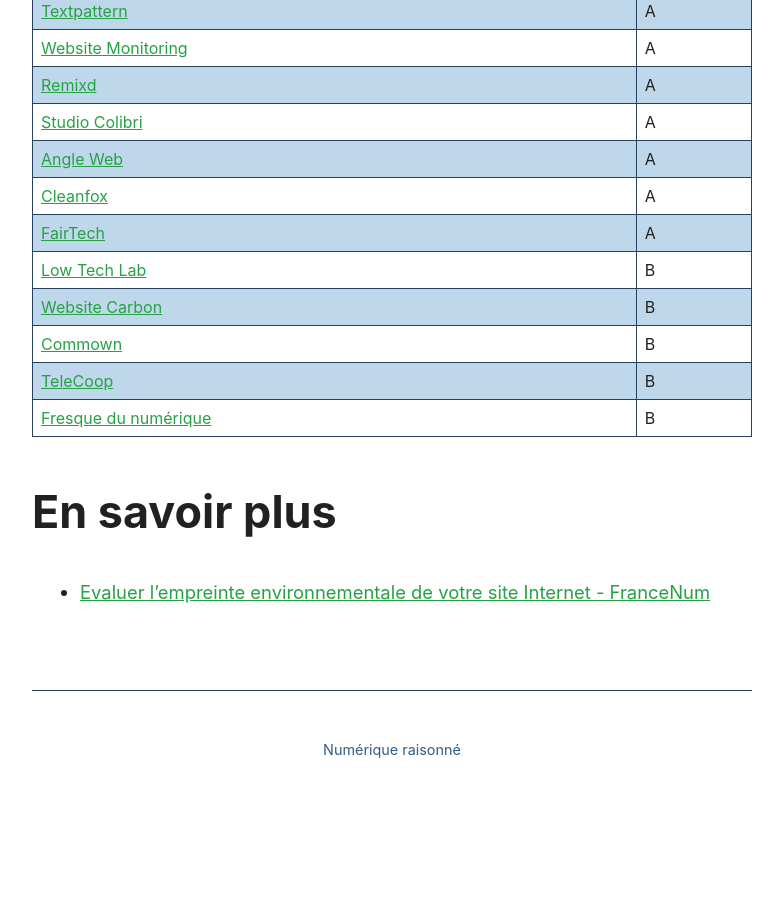
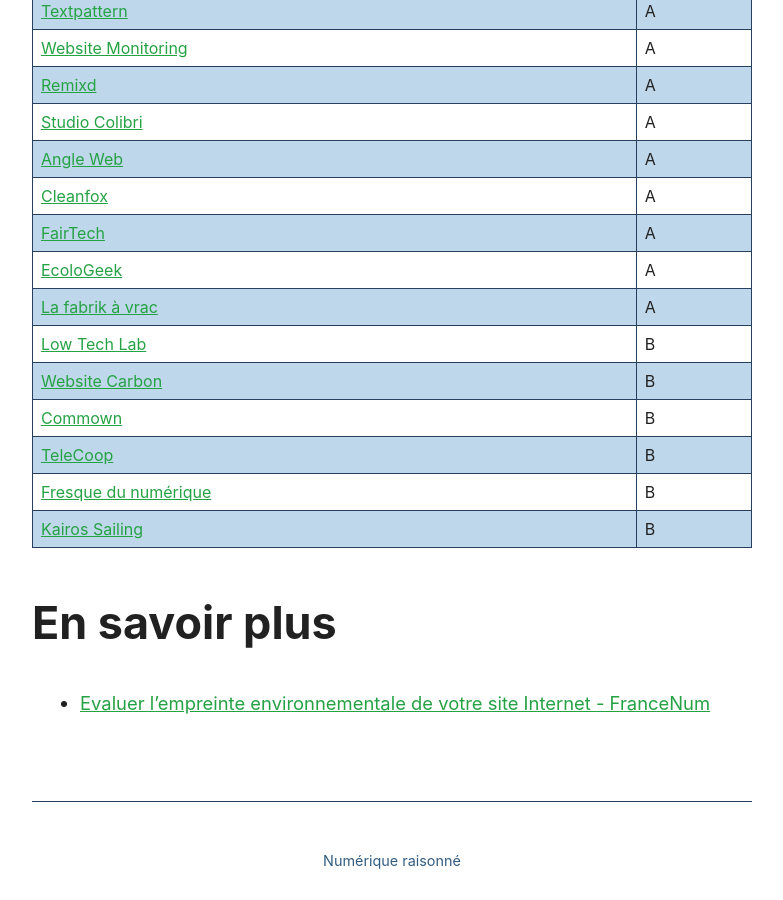
Before and after one commit to Slandais/slandais.github.io, a Jekyll site: the page built from _posts/2021-05-08-analyserSonSite.md, in a window 1280 px wide and 900 px high, scrolled down 3000 px. Shown: the whole window, without its empty margins (248-1031 px from the left). Built offline with Jekyll 4.4.1, drawn with Linux system fonts in a browser that asks for light colours; before the commit the page ends 3800 px from its top, so only the background shows below that.

Commit message:
Update 2021-05-08-analyserSonSite.md

```diff
--- a/_posts/2021-05-08-analyserSonSite.md
+++ b/_posts/2021-05-08-analyserSonSite.md
@@ -80,11 +80,14 @@
 | [Angle Web](https://angleweb.fr)          | A |
 | [Cleanfox](https://www.cleanfox.io)          | A |
 | [FairTech](https://fairtec.io/)          | A |
+| [EcoloGeek](https://www.ecologeek.fr)          | A |
+| [La fabrik à vrac](https://www.lafabrikavrac.fr)          | A |
 | [Low Tech Lab](https://lowtechlab.org/fr)           | B |
 | [Website Carbon](https://www.websitecarbon.com) |  B |
 | [Commown](https://commown.coop) |  B |
 | [TeleCoop](https://telecoop.fr) |  B |
-| [Fresque du numérique](https://fresquedunumerique.org/) |  B |
+| [Fresque du numérique](https://fresquedunumerique.org) |  B |
+| [Kairos Sailing](https://www.kairos-jourdain.com) |  B |
 
 # En savoir plus
 
```
